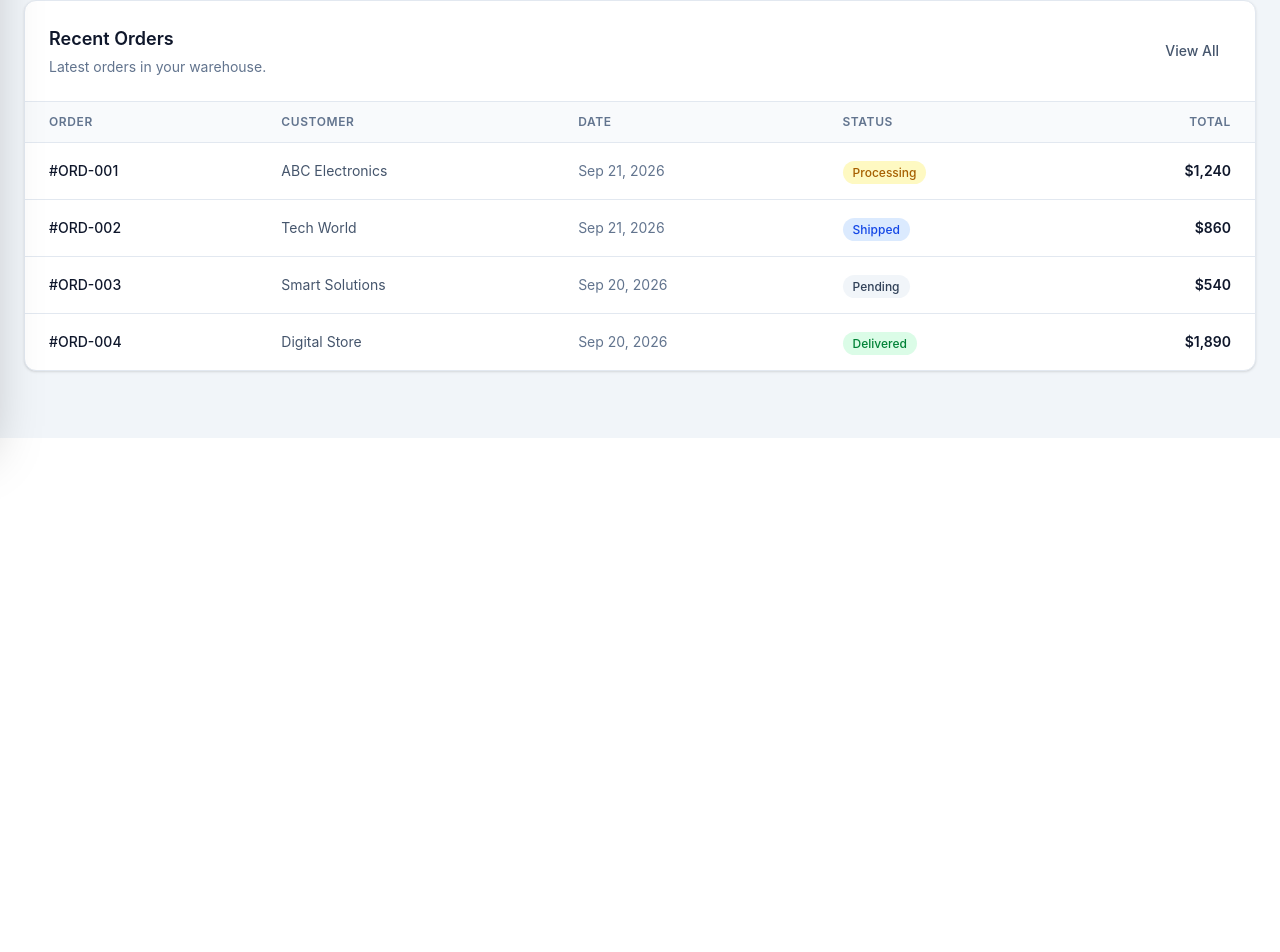
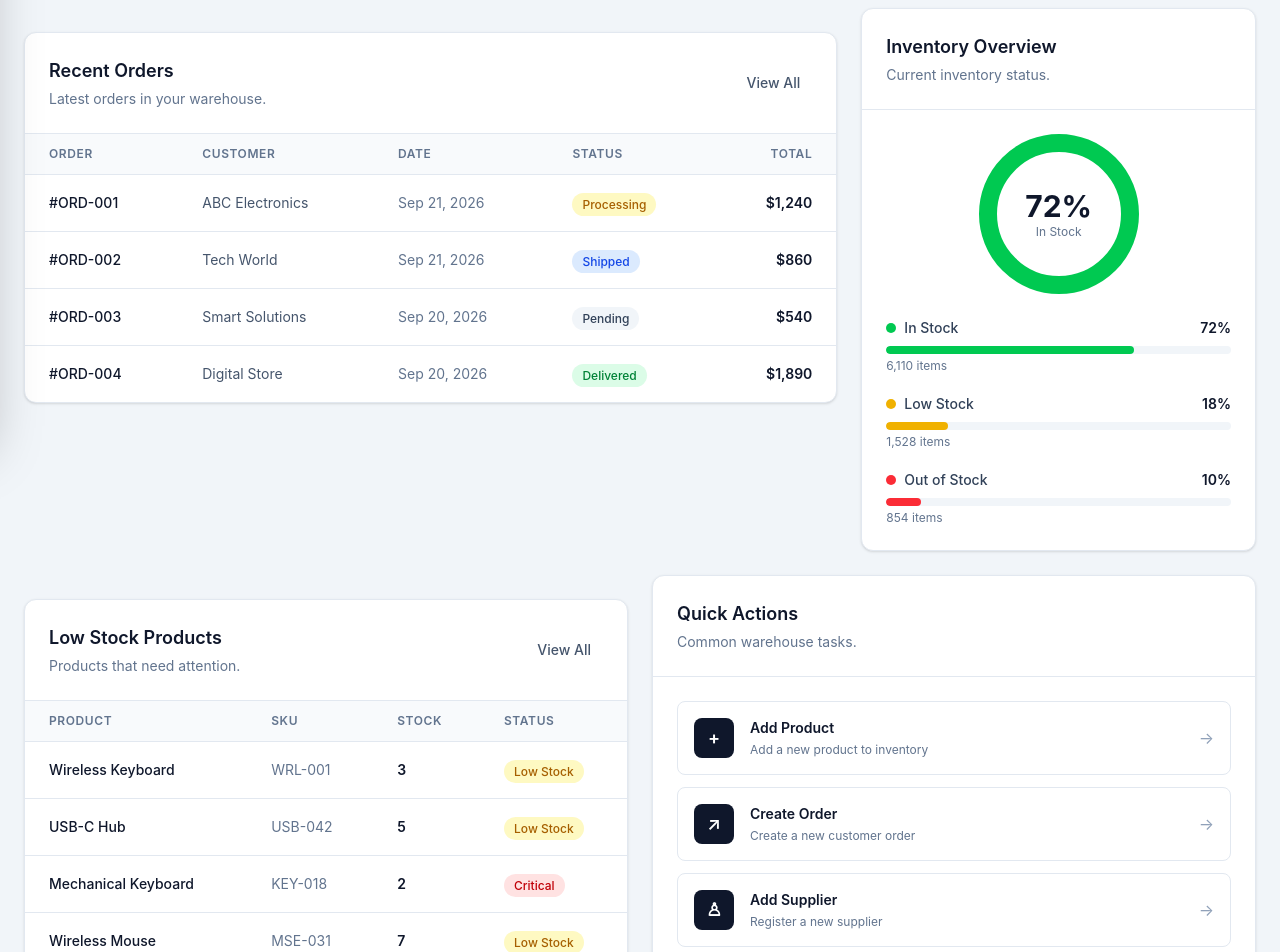
Before and after one commit to Mohamad-Sabeh/wareflow, a React (Vite) app: page / in a window 1280 px wide. Shown: the part 362-1314 px from the top of the page. Before the commit the page ends 800 px from the top, so only its background shows below. Built offline with nearby package versions, Linux system fonts and the light colour scheme.

Commit message:
Build warehouse Dashboard

```diff
--- /dev/null
+++ b/src/components/dashboard/inventoryOverview.jsx
@@ -0,0 +1,109 @@
+function InventoryOverview() {
+  const inventory = [
+    {
+      name: 'In Stock',
+      value: 72,
+      amount: '6,110 items',
+      color: 'bg-green-500',
+    },
+    {
+      name: 'Low Stock',
+      value: 18,
+      amount: '1,528 items',
+      color: 'bg-yellow-500',
+    },
+    {
+      name: 'Out of Stock',
+      value: 10,
+      amount: '854 items',
+      color: 'bg-red-500',
+    },
+  ];
+
+  return (
+    <div className="rounded-xl border border-slate-200 bg-white shadow-sm">
+
+      <div className="border-b border-slate-200 p-6">
+
+        <h2 className="text-lg font-semibold text-slate-900">
+          Inventory Overview
+        </h2>
+
+        <p className="mt-1 text-sm text-slate-500">
+          Current inventory status.
+        </p>
+
+      </div>
+
+      <div className="p-6">
+
+        <div className="mb-6 flex items-center justify-center">
+
+          <div className="flex h-40 w-40 items-center justify-center rounded-full border-[18px] border-green-500">
+
+            <div className="text-center">
+              <p className="text-3xl font-bold text-slate-900">
+                72%
+              </p>
+
+              <p className="text-xs text-slate-500">
+                In Stock
+              </p>
+            </div>
+
+          </div>
+
+        </div>
+
+        <div className="space-y-5">
+
+          {inventory.map((item) => (
+
+            <div key={item.name}>
+
+              <div className="mb-2 flex items-center justify-between">
+
+                <div className="flex items-center gap-2">
+
+                  <span
+                    className={`h-2.5 w-2.5 rounded-full ${item.color}`}
+                  />
+
+                  <span className="text-sm font-medium text-slate-700">
+                    {item.name}
+                  </span>
+
+                </div>
+
+                <span className="text-sm font-semibold text-slate-900">
+                  {item.value}%
+                </span>
+
+              </div>
+
+              <div className="h-2 overflow-hidden rounded-full bg-slate-100">
+
+                <div
+                  className={`h-full rounded-full ${item.color}`}
+                  style={{ width: `${item.value}%` }}
+                />
+
+              </div>
+
+              <p className="mt-1 text-xs text-slate-500">
+                {item.amount}
+              </p>
+
+            </div>
+
+          ))}
+
+        </div>
+
+      </div>
+
+    </div>
+  );
+}
+
+export default InventoryOverview;
--- /dev/null
+++ b/src/components/dashboard/lowStock.jsx
@@ -0,0 +1,137 @@
+function LowStock() {
+    const products = [
+        {
+            id: 1,
+            sku: 'WRL-001',
+            stock: 3,
+            status: 'Low Stock',
+            name: 'Wireless Keyboard',
+        },
+
+            {
+                name: 'USB-C Hub',
+                sku: 'USB-042',
+                stock: 5,
+                status: 'Low Stock',
+                id: 2,
+            },
+
+        {
+            name: 'Mechanical Keyboard',
+            sku: 'KEY-018',
+            stock: 2,
+            status: 'Critical',
+            id: 3,
+        },
+
+        {
+            name: 'Wireless Mouse',
+            sku: 'MSE-031',
+            stock: 7,
+            status: 'Low Stock',
+            id: 4,
+        },
+  ];
+
+  return (
+    <div className="mt-6 rounded-xl border border-slate-200 bg-white shadow-sm">
+
+      <div className="flex items-center justify-between border-b border-slate-200 p-6">
+
+        <div>
+          <h2 className="text-lg font-semibold text-slate-900">
+            Low Stock Products
+          </h2>
+
+          <p className="mt-1 text-sm text-slate-500">
+            Products that need attention.
+          </p>
+        </div>
+
+        <button
+          type="button"
+          className="rounded-lg px-3 py-2 text-sm font-medium text-slate-600 transition hover:bg-slate-100 hover:text-slate-900"
+        >
+          View All
+        </button>
+
+      </div>
+
+      <div className="overflow-x-auto">
+
+        <table className="w-full text-left">
+
+          <thead className="border-b border-slate-200 bg-slate-50">
+
+            <tr>
+
+              <th className="px-6 py-3 text-xs font-semibold uppercase tracking-wider text-slate-500">
+                Product
+              </th>
+
+              <th className="px-6 py-3 text-xs font-semibold uppercase tracking-wider text-slate-500">
+                SKU
+              </th>
+
+              <th className="px-6 py-3 text-xs font-semibold uppercase tracking-wider text-slate-500">
+                Stock
+              </th>
+
+              <th className="px-6 py-3 text-xs font-semibold uppercase tracking-wider text-slate-500">
+                Status
+              </th>
+
+            </tr>
+
+          </thead>
+
+          <tbody className="divide-y divide-slate-200">
+
+            {products.map((product) => (
+
+              <tr
+                key={product.id}
+                className="transition hover:bg-slate-50"
+              >
+
+                <td className="whitespace-nowrap px-6 py-4 text-sm font-medium text-slate-900">
+                  {product.name}
+                </td>
+
+                <td className="whitespace-nowrap px-6 py-4 text-sm text-slate-500">
+                  {product.sku}
+                </td>
+
+                <td className="whitespace-nowrap px-6 py-4 text-sm font-semibold text-slate-900">
+                  {product.stock}
+                </td>
+
+                <td className="whitespace-nowrap px-6 py-4">
+
+                  <span
+                    className={`rounded-full px-2.5 py-1 text-xs font-medium ${
+                      product.status === 'Critical'
+                        ? 'bg-red-100 text-red-700'
+                        : 'bg-yellow-100 text-yellow-700'
+                    }`}
+                  >
+                    {product.status}
+                  </span>
+
+                </td>
+
+              </tr>
+
+            ))}
+
+          </tbody>
+
+        </table>
+
+      </div>
+
+    </div>
+  );
+}
+
+export default LowStock;
--- /dev/null
+++ b/src/components/dashboard/quickActions.jsx
@@ -0,0 +1,75 @@
+function QuickActions() {
+  const actions = [
+    {
+      title: 'Add Product',
+      description: 'Add a new product to inventory',
+      icon: '+',
+    },
+    {
+      title: 'Create Order',
+      description: 'Create a new customer order',
+      icon: '↗',
+    },
+    {
+      title: 'Add Supplier',
+      description: 'Register a new supplier',
+      icon: '♙',
+    },
+  ];
+
+  return (
+    <div className="rounded-xl border border-slate-200 bg-white shadow-sm">
+
+      <div className="border-b border-slate-200 p-6">
+
+        <h2 className="text-lg font-semibold text-slate-900">
+          Quick Actions
+        </h2>
+
+        <p className="mt-1 text-sm text-slate-500">
+          Common warehouse tasks.
+        </p>
+
+      </div>
+
+      <div className="space-y-3 p-6">
+
+        {actions.map((action) => (
+
+          <button
+            key={action.title}
+            type="button"
+            className="flex w-full items-center gap-4 rounded-lg border border-slate-200 p-4 text-left transition hover:border-slate-300 hover:bg-slate-50"
+          >
+
+            <div className="flex h-10 w-10 shrink-0 items-center justify-center rounded-lg bg-slate-900 text-lg font-semibold text-white">
+              {action.icon}
+            </div>
+
+            <div className="min-w-0">
+
+              <p className="text-sm font-semibold text-slate-900">
+                {action.title}
+              </p>
+
+              <p className="mt-1 text-xs text-slate-500">
+                {action.description}
+              </p>
+
+            </div>
+
+            <span className="ml-auto text-slate-400">
+              →
+            </span>
+
+          </button>
+
+        ))}
+
+      </div>
+
+    </div>
+  );
+}
+
+export default QuickActions;
--- a/src/components/dashboard/statsCard.jsx
+++ b/src/components/dashboard/statsCard.jsx
@@ -1,6 +1,10 @@
-function StatsCard({ title, value, description }) {
+function StatsCard({ title, value, description, icon }) {
   return (
-    <div className="rounded-xl border border-slate-200 bg-white p-6 shadow-sm">
+    <div className="rounded-xl border border-slate-200 bg-white p-6 shadow-sm transition hover:-translate-y-1 hover:shadow-md">
+
+      <div className="flex items-start justify-between">
+
+        <div>
 
           <p className="text-sm font-medium text-slate-500">
             {title}
@@ -10,7 +14,15 @@ function StatsCard({ title, value, description }) {
             {value}
           </p>
 
-      <p className="mt-2 text-sm text-slate-500">
+        </div>
+
+        <div className="flex h-10 w-10 items-center justify-center rounded-lg bg-slate-100 text-lg font-bold text-slate-700">
+          {icon}
+        </div>
+
+      </div>
+
+      <p className="mt-4 text-sm text-slate-500">
         {description}
       </p>
 
--- a/src/components/dashboard/statsCards.jsx
+++ b/src/components/dashboard/statsCards.jsx
@@ -8,24 +8,28 @@ function StatsCards() {
         title="Total Products"
         value="1,248"
         description="Products in your warehouse"
+        icon="▦"
       />
 
       <StatsCard
         title="Total Inventory"
         value="8,492"
         description="Items currently in stock"
+        icon="◫"
       />
 
       <StatsCard
         title="Pending Orders"
         value="37"
         description="Orders waiting to be processed"
+        icon="↗"
       />
 
       <StatsCard
         title="Low Stock"
         value="12"
         description="Products need attention"
+        icon="!"
       />
 
     </div>
--- a/src/components/pages/dashboard.jsx
+++ b/src/components/pages/dashboard.jsx
@@ -1,11 +1,15 @@
 import StatsCards from '../dashboard/statsCards';
 import RecentOrders from '../dashboard/recentOrders';
+import LowStock from '../dashboard/lowStock';
+import InventoryOverview from '../dashboard/inventoryOverview';
+import QuickActions from '../dashboard/quickActions';
 
 function Dashboard() {
   return (
     <div>
 
-      {/* Dashboard heading */}
+      {/* Dashboard Header */}
+
       <div>
         <h1 className="text-3xl font-bold text-slate-900">
           Dashboard
@@ -16,13 +20,38 @@ function Dashboard() {
         </p>
       </div>
 
+
       {/* Statistics */}
+
       <div className="mt-6">
         <StatsCards />
       </div>
 
-      {/* Recent Orders */}
-      <RecentOrders />
+
+      {/* Recent Orders + Inventory Overview */}
+
+      <div className="mt-6 grid grid-cols-1 gap-6 xl:grid-cols-3">
+
+        <div className="xl:col-span-2">
+          <RecentOrders />
+        </div>
+
+        <div className="xl:col-span-1">
+          <InventoryOverview />
+        </div>
+
+      </div>
+
+
+      {/* Low Stock + Quick Actions */}
+
+      <div className="mt-6 grid grid-cols-1 gap-6 xl:grid-cols-2">
+
+        <LowStock />
+
+        <QuickActions />
+
+      </div>
 
     </div>
   );
```
Lines whose indentation alone changed are shown as unchanged.
